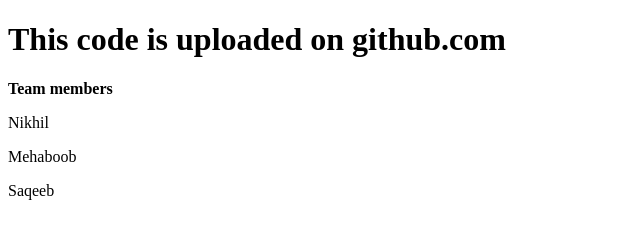
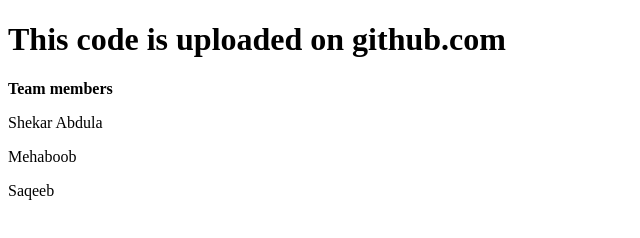
Before and after one commit to saqeeb05n/Nikhil_the_boss, a plain HTML site: page index.html in a window 1280 px wide. Shown: the full height of the page, 0-640 px from the left. Drawn offline with Linux system fonts and the light colour scheme.

Commit message:
Update index.html

```diff
--- a/index.html
+++ b/index.html
@@ -9,7 +9,7 @@
 <body>
     <h1>This code is uploaded on github.com</h1>
     <p><b>Team members</b></p>
-    <p>Nikhil</p>
+    <p>Shekar Abdula</p>
     <p>Mehaboob</p>
     <p>Saqeeb</p>
 </body>
```
